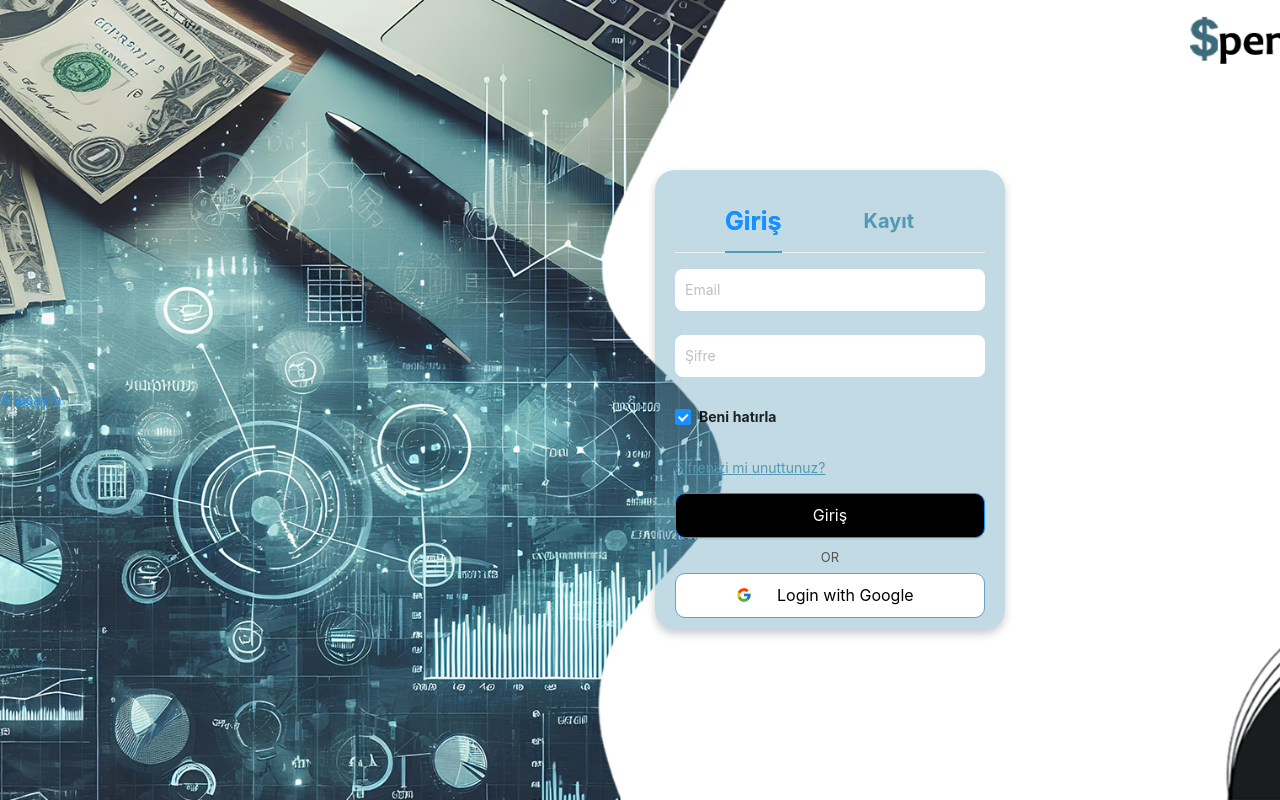
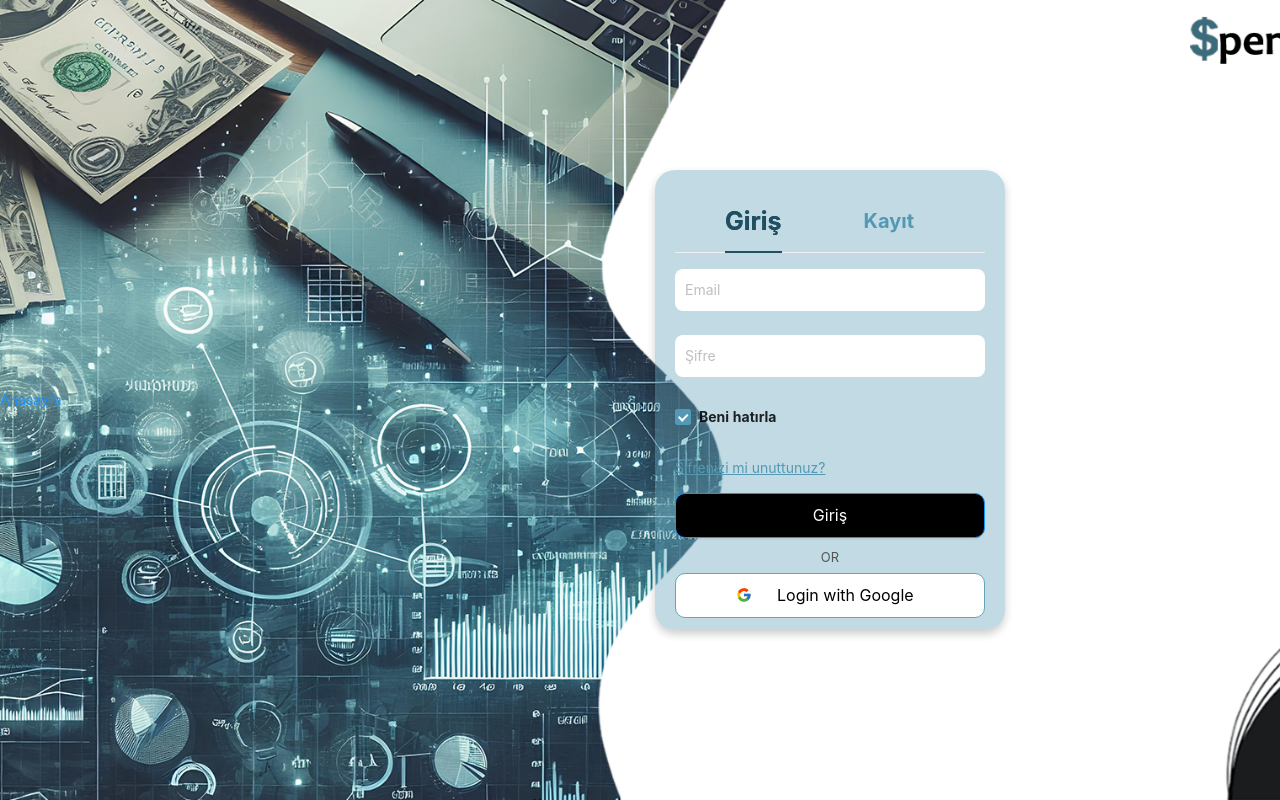
Before and after one commit to nazhhoglu/butce_takip, a React (Create React App) app: page / in a window 1280 px wide. Built offline with nearby package versions, Linux system fonts and the light colour scheme.

Commit message:
custom-link upgrade

```diff
--- a/src/pages/LoginRegisterPage.css
+++ b/src/pages/LoginRegisterPage.css
@@ -37,7 +37,7 @@
   }
 
   .ant-tabs-ink-bar {
-    background-color: rgb(83,153,179) !important; /* Tabın altındaki çizginin rengini buraya girin */
+    background-color: rgb(32, 79, 97) !important; /* Tabın altındaki çizginin rengini buraya girin */
   }
 
   .ant-tabs-nav {
@@ -87,3 +87,16 @@ label {
   color: rgb(83,153,179); /* Hover sırasında istediğiniz rengi buraya ekleyin */
   text-decoration: underline; /* Altını çizmek için */
 }
+.custom-checkbox .ant-checkbox-inner {
+  border-color: rgb(83,153,179) !important; /* Checkbox'ın kenar rengi */
+}
+
+.custom-checkbox .ant-checkbox-checked .ant-checkbox-inner {
+  background-color: rgb(83,153,179); /* Checkbox işaretli durumdayken iç rengi */
+}
+.ant-tabs-nav .ant-tabs-tab-active .ant-tabs-tab-btn{
+  color: rgb(32, 79, 97) !important; /* Aktif sekme linklerinin rengi */
+}
+.ant-tabs-nav .ant-tabs-tab:hover .ant-tabs-tab-btn {
+  color: rgb(32, 79, 97); /* Hover durumunda rengi değiştir */
+}
--- a/src/pages/LoginRegisterPage.js
+++ b/src/pages/LoginRegisterPage.js
@@ -101,7 +101,7 @@ const LoginRegisterPage = () => {
 
   return (
     <div className="login-register-container">
-      <Link to="/home">Anasayfa</Link>
+      <Link to="/home"  className="custom-link">Anasayfa</Link>
       <div className="login-form-container">
         <Tabs defaultActiveKey="1" activeKey={activeTab} onChange={onTabChange}>
           <TabPane tab="Giriş" key="1">
@@ -131,7 +131,7 @@ const LoginRegisterPage = () => {
               </Form.Item>
 
               <Form.Item name="remember" valuePropName="checked">
-                <Checkbox>Beni hatırla</Checkbox>
+                <Checkbox className="custom-checkbox">Beni hatırla</Checkbox>
               </Form.Item>
 
               <p>
```
